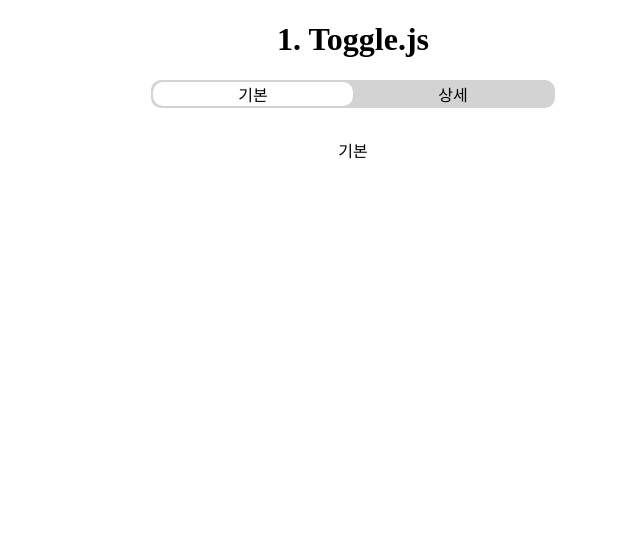
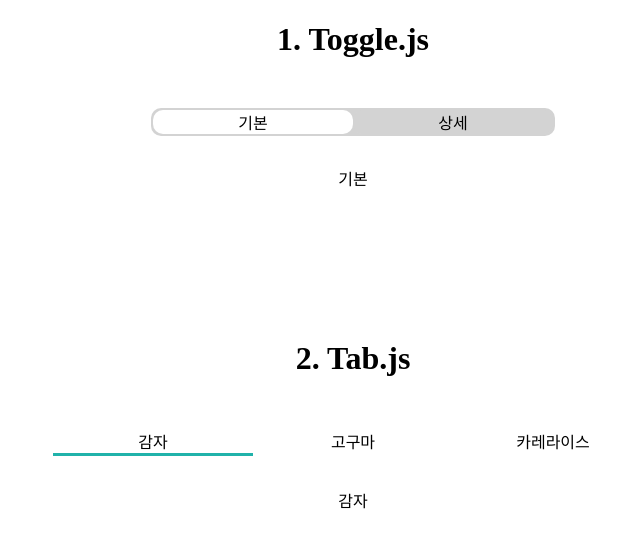
Before and after one commit to jsh5408/wanted_pre_onboarding, a React (Create React App) app: page / in a window 1280 px wide. Shown: the top 548 px of the page, without its empty margins (287-927 px from the left). Built offline with nearby package versions, Linux system fonts and the light colour scheme.

Commit message:
Create Tab.js

```diff
--- a/src/App.css
+++ b/src/App.css
@@ -5,4 +5,9 @@
 .component {
   justify-content: center;
   text-align: center;
+  margin-bottom: 150px;
 }
+
+h1 {
+  margin-bottom: 50px;
+}
--- a/src/App.js
+++ b/src/App.js
@@ -1,10 +1,6 @@
+import './App.css';
 import Toggle from "./components/Toggle";
-import styled from "styled-components";
-import './App.css';
-
-const Component = styled.div`
-
-`;
+import Tab from './components/Tab';
 
 function App() {
   return (
@@ -13,6 +9,10 @@ function App() {
         <h1>1. Toggle.js</h1>
         <Toggle/>
       </div>
+      <div className="component">
+        <h1>2. Tab.js</h1>
+        <Tab/>
+      </div>
     </div>
   );
 }
--- /dev/null
+++ b/src/components/Tab.js
@@ -0,0 +1,67 @@
+import React, {useState} from "react";
+import styled from "styled-components";
+import { createGlobalStyle } from "styled-components";
+
+const GlobalStyle = createGlobalStyle`
+    display: flex;
+    align-items: center;
+    justify-content: center;
+    min-height: 100%;
+    z-index: -1;
+`;
+const Wrapper = styled.div`
+    padding: 2px;
+    text-align: center;
+    justify-content: center;
+    position: relative;
+    display: inline-block;
+    margin-bottom: 30px;
+`;
+const Label = styled.label`
+    cursor: pointer;
+    width: 200px;
+    position: relative;
+    display: inline-block;
+`;
+const RadioBtn = styled.input`
+    display: none;
+    &:checked + ${Label} {
+        border-bottom-style: solid;
+        border-color: lightseagreen;
+    }
+`;
+
+const Tab = () => {
+    const [isSelected, setSelected] = useState("1");
+
+    const onTabChange = (e) => {
+        //console.log(e.target.value);
+        setSelected(e.target.value);
+    }
+
+    return (
+        <div>
+            <GlobalStyle/>
+            <Wrapper>
+                <RadioBtn type="radio" id="potato" className="potato" value="1" name="tab" onChange={onTabChange} checked={isSelected === "1"? true : false} />
+                <Label htmlFor="potato">감자</Label>
+                <RadioBtn type="radio" id="swpotato" className="swpotato" value="2" name="tab" onChange={onTabChange} checked={isSelected === "2"? true : false} />
+                <Label htmlFor="swpotato">고구마</Label>
+                <RadioBtn type="radio" id="curry" className="curry" value="3" name="tab" onChange={onTabChange} checked={isSelected === "3"? true : false} />
+                <Label htmlFor="curry">카레라이스</Label>
+            </Wrapper>
+            <div>
+                {isSelected === "1" ?
+                    <span>감자</span>
+                :
+                    isSelected === "2"?
+                    <span>고구마</span>
+                    :
+                    <span>카레라이스</span>
+                }
+            </div>
+        </div>
+    );
+}
+
+export default Tab;
--- a/src/components/Toggle.js
+++ b/src/components/Toggle.js
@@ -38,7 +38,7 @@ const Toggle = () => {
     const [isToggle, setToggle] = useState("base");
 
     const onBtnChange = (e) => {
-        console.log(e.target.value);
+        //console.log(e.target.value);
         setToggle(e.target.value);
     }
 
```
